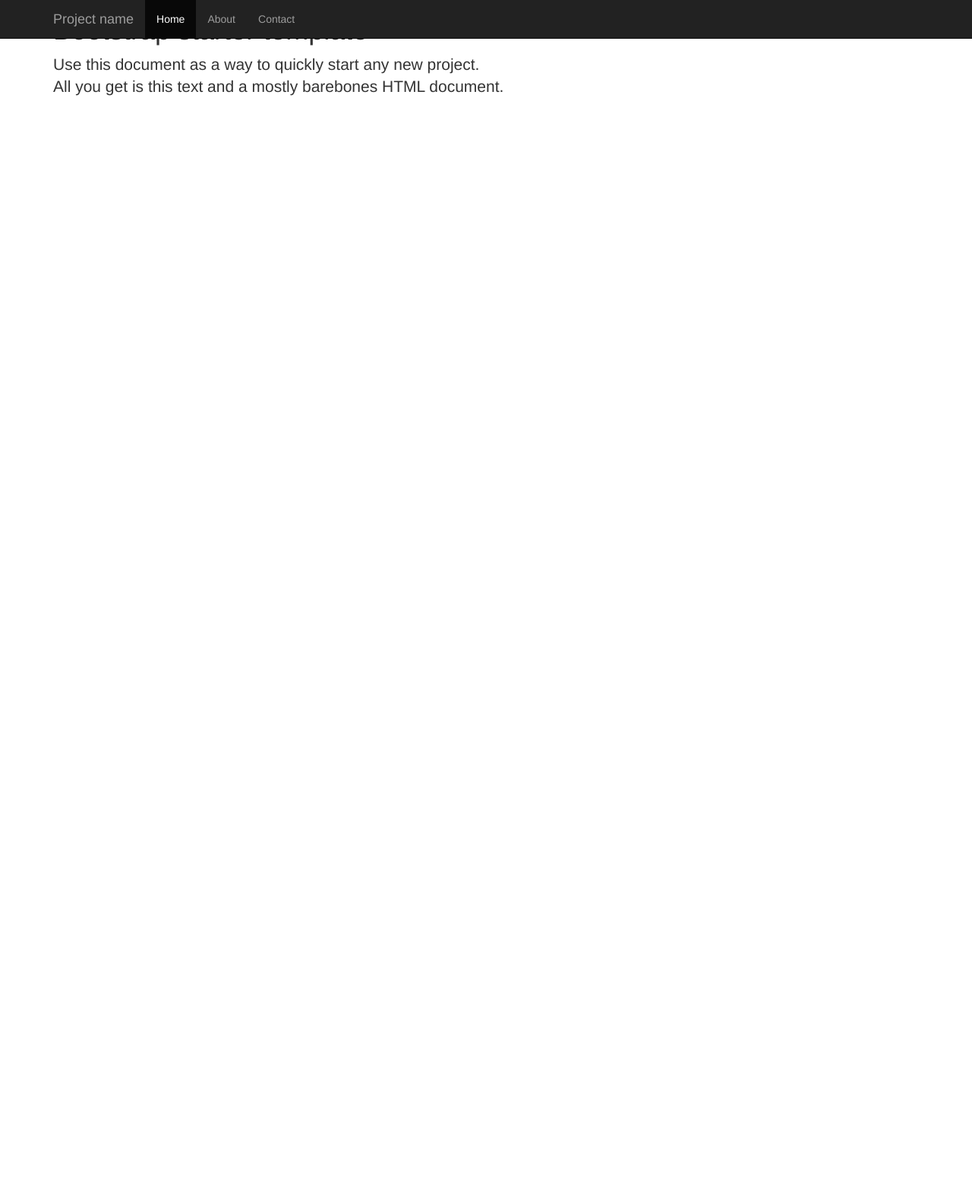
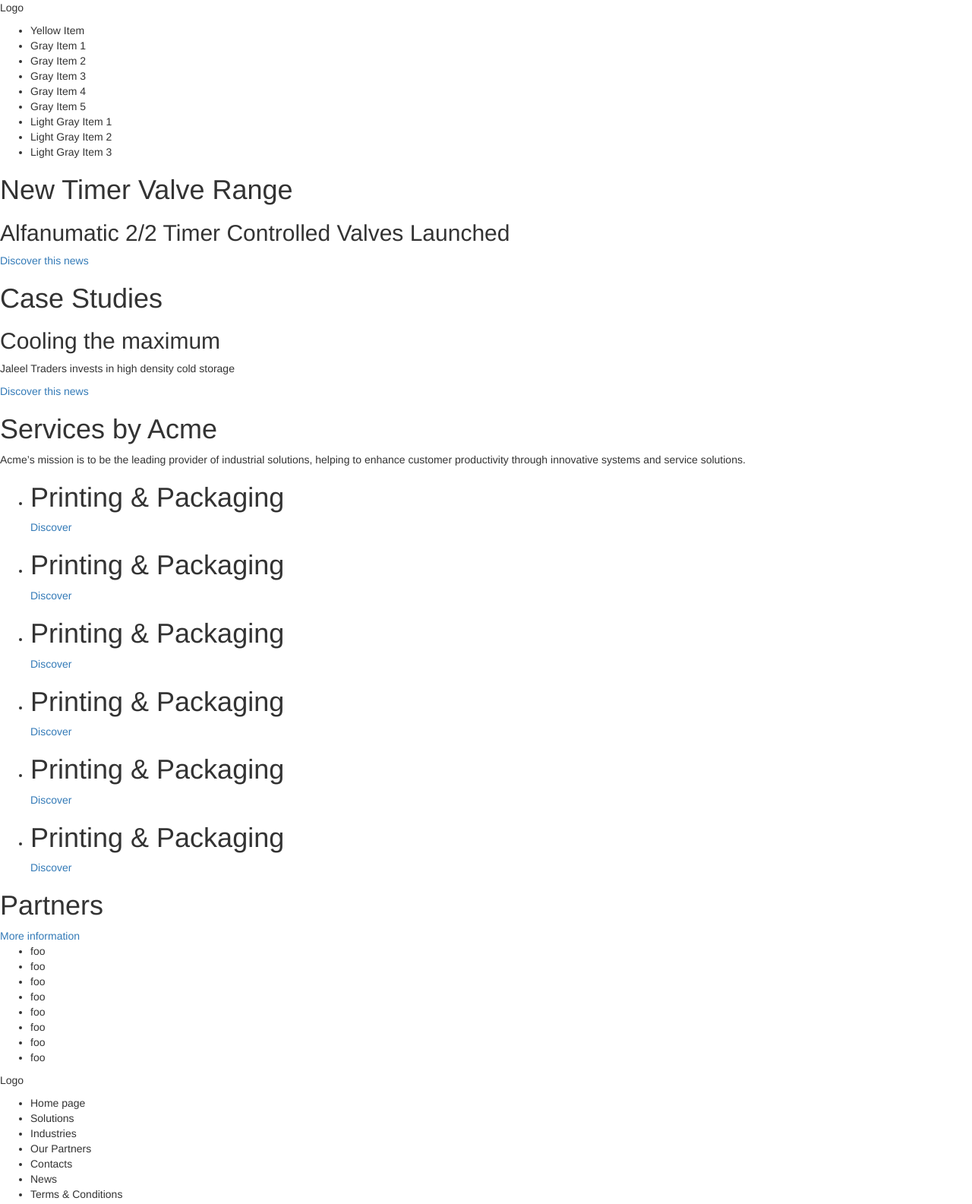
Before and after one commit to mminella/DePaul_Wrapup_Sites, a plain HTML site: page 11_14_15/index.html in a window 1280 px wide. Shown: the top 1585 px of the page at 76% size. Before the commit the page ends 800 px from the top, so only its background shows below. Drawn offline with nearby package versions, Linux system fonts and the light colour scheme.

Commit message:
Initial markup

```diff
--- a/11_14_15/index.html
+++ b/11_14_15/index.html
@@ -1,4 +1,3 @@
-
 <!DOCTYPE html>
 <html lang="en">
   <head>
@@ -8,9 +7,8 @@
     <!-- The above 3 meta tags *must* come first in the head; any other head content must come *after* these tags -->
     <meta name="description" content="">
     <meta name="author" content="">
-    <link rel="icon" href="../../favicon.ico">
 
-    <title>Starter Template for Bootstrap</title>
+    <title>DePaul Wrap Up Page for 11/14/2015</title>
 
     <!-- Bootstrap core CSS -->
     <link href="./css/bootstrap.min.css" rel="stylesheet">
@@ -24,36 +22,120 @@
 
   <body>
 
-    <nav class="navbar navbar-inverse navbar-fixed-top">
-      <div class="container">
-        <div class="navbar-header">
-          <button type="button" class="navbar-toggle collapsed" data-toggle="collapse" data-target="#navbar" aria-expanded="false" aria-controls="navbar">
-            <span class="sr-only">Toggle navigation</span>
-            <span class="icon-bar"></span>
-            <span class="icon-bar"></span>
-            <span class="icon-bar"></span>
-          </button>
-          <a class="navbar-brand" href="#">Project name</a>
-        </div>
-        <div id="navbar" class="collapse navbar-collapse">
-          <ul class="nav navbar-nav">
-            <li class="active"><a href="#">Home</a></li>
-            <li><a href="#about">About</a></li>
-            <li><a href="#contact">Contact</a></li>
-          </ul>
-        </div><!--/.nav-collapse -->
-      </div>
-    </nav>
-
-    <div class="container">
-
-      <div class="starter-template">
-        <h1>Bootstrap starter template</h1>
-        <p class="lead">Use this document as a way to quickly start any new project.<br> All you get is this text and a mostly barebones HTML document.</p>
-      </div>
-
-    </div><!-- /.container -->
-
+	<section>
+		<p>Logo</p>
+		<nav>
+			<ul>
+				<li>Yellow Item</li>
+				<li>Gray Item 1</li>
+				<li>Gray Item 2</li>
+				<li>Gray Item 3</li>
+				<li>Gray Item 4</li>
+				<li>Gray Item 5</li>
+				<li>Light Gray Item 1</li>
+				<li>Light Gray Item 2</li>
+				<li>Light Gray Item 3</li>
+			</ul>
+		</nav>
+		<header>
+			<h1>New Timer Valve Range</h1>
+			<h2>Alfanumatic 2/2 Timer Controlled Valves Launched</h2>
+		</header>
+		<div>
+			<a href="#">Discover this news</a>
+		</div>
+	</section>
+	<section>
+		<header>
+			<h1>Case Studies</h1>
+		</header>
+		<h2>Cooling the maximum</h2>
+		<p>Jaleel Traders invests in high density cold storage</p>
+		<div>
+			<a href="#">Discover this news</a>
+		</div>
+	</section>
+	<section>
+		<header>
+			<h1>Services by Acme</h1>
+		</header>
+		<p>Acme’s mission is to be the leading provider of industrial solutions, helping to enhance customer productivity through innovative systems and service solutions.</p>
+	</section>
+	<section>
+		<ul>
+			<li>
+				<h1>Printing &amp; Packaging</h1>
+				<a href="#">Discover</a>
+			</li>
+			<li>
+				<h1>Printing &amp; Packaging</h1>
+				<a href="#">Discover</a>
+			</li>
+			<li>
+				<h1>Printing &amp; Packaging</h1>
+				<a href="#">Discover</a>
+			</li>
+			<li>
+				<h1>Printing &amp; Packaging</h1>
+				<a href="#">Discover</a>
+			</li>
+			<li>
+				<h1>Printing &amp; Packaging</h1>
+				<a href="#">Discover</a>
+			</li>
+			<li>
+				<h1>Printing &amp; Packaging</h1>
+				<a href="#">Discover</a>
+			</li>
+		</ul>
+	</section>
+	<section>
+		<header>
+			<h1>Partners</h1>
+		</header>
+		<div>
+			<a href="#">More information</a>
+		</div>
+		<ul>
+			<li>foo</li>
+			<li>foo</li>
+			<li>foo</li>
+			<li>foo</li>
+			<li>foo</li>
+			<li>foo</li>
+			<li>foo</li>
+			<li>foo</li>
+		</ul>
+	</section>
+	<footer>
+		<p>Logo</p>
+		<nav>
+			<ul>
+				<li>Home page</li>
+				<li>Solutions</li>
+				<li>Industries</li>
+				<li>Our Partners</li>
+				<li>Contacts</li>
+				<li>News</li>
+				<li>Terms &amp; Conditions</li>
+			</ul>
+			<ul>
+				<li>Discover the experience</li>
+				<li>
+					<ul>
+						<li>Twitter</li>
+						<li>Facebook</li>
+						<li>YouTube</li>
+						<li>LinkedIn</li>
+					</ul>
+				</li>
+				<li>Newsletter</li>
+			</ul>
+		</nav>
+		<div>
+			<p>www.acme-world.com - Copyright 2015</p>
+		</div>
+	</footer>
 
     <!-- Bootstrap core JavaScript
     ================================================== -->
```
